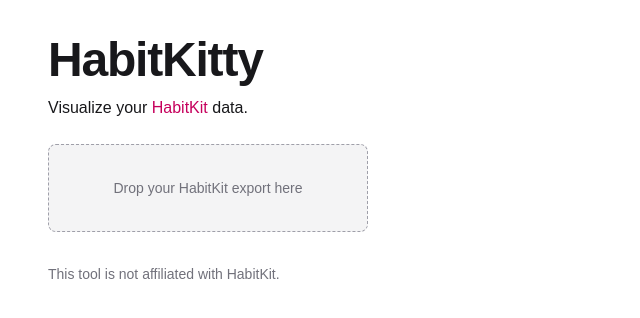
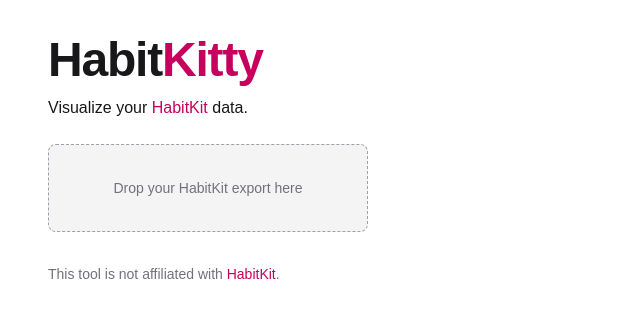
Before and after one commit to grubersjoe/habitkitty, a React (Vite) app: page / in a window 1280 px wide. Shown: the top 318 px of the page, without its empty margins (0-640 px from the left). Built offline with nearby package versions, Linux system fonts and the light colour scheme.

Commit message:
Add error box

```diff
--- a/src/App.tsx
+++ b/src/App.tsx
@@ -17,7 +17,9 @@
 
   return (
     <main className="mx-auto px-12 py-6">
-      <h1>HabitKitty</h1>
+      <h1>
+        Habit<span className="text-pink-700 dark:text-pink-600">Kitty</span>
+      </h1>
       <p className="-mt-8 mb-6">
         Visualize your <a href="https://www.habitkit.app/">HabitKit</a> data.
       </p>
@@ -33,15 +35,26 @@
               setData(habitKit.parse(data))
             } catch (err) {
               setError(err instanceof Error ? err : new Error('Unknown error'))
+              setData(undefined)
             }
           }
         }}
       />
 
-      {error && <div className="text-red-700">Error: ${error.message}.</div>}
+      {/* TODO: year selection */}
+
+      {/* TODO: handle validation errors */}
+      {error && (
+        <div role="alert" className="max-w-xl my-8 text-sm">
+          <div className="bg-red-500 text-white font-semibold rounded-t px-4 py-1">Error</div>
+          <div className="border border-t-0 border-red-300 rounded-b bg-red-100 px-4 py-3 text-red-700">
+            <p>${error.message}.</p>
+          </div>
+        </div>
+      )}
 
       {data && (
-        <div className="mt-8 grid grid-cols-[repeat(auto-fill,minmax(min(100%,860px),860px))] gap-x-12 gap-y-10">
+        <div className="mt-8 grid grid-cols-[repeat(auto-fill,minmax(min(100%,860px),860px))] gap-10">
           {habits.map(habit => (
             <div key={habit.id}>
               <h2>{habit.name}</h2>
@@ -54,7 +67,7 @@
       )}
 
       <p className="mt-8 text-muted-foreground text-sm">
-        This tool is not affiliated with HabitKit.
+        This tool is not affiliated with <a href="https://www.habitkit.app">HabitKit</a>.
       </p>
     </main>
   )
```
